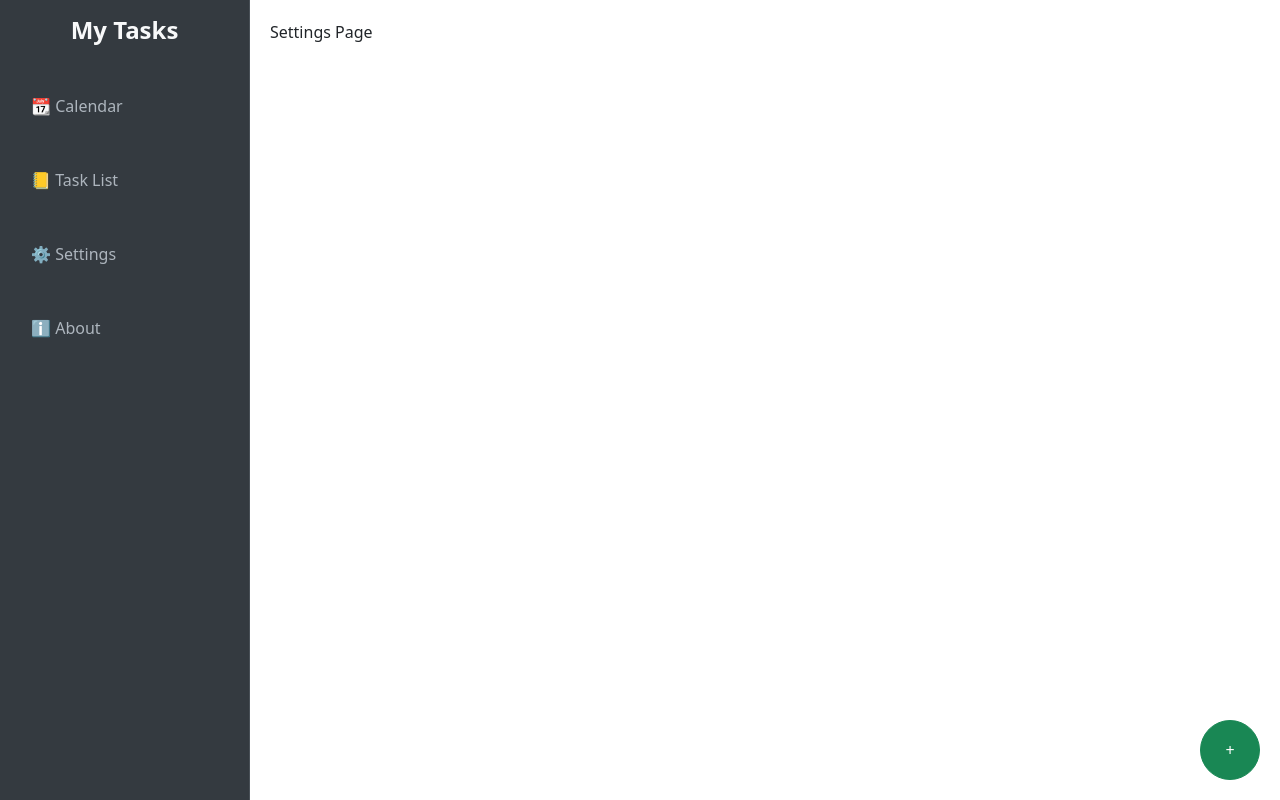
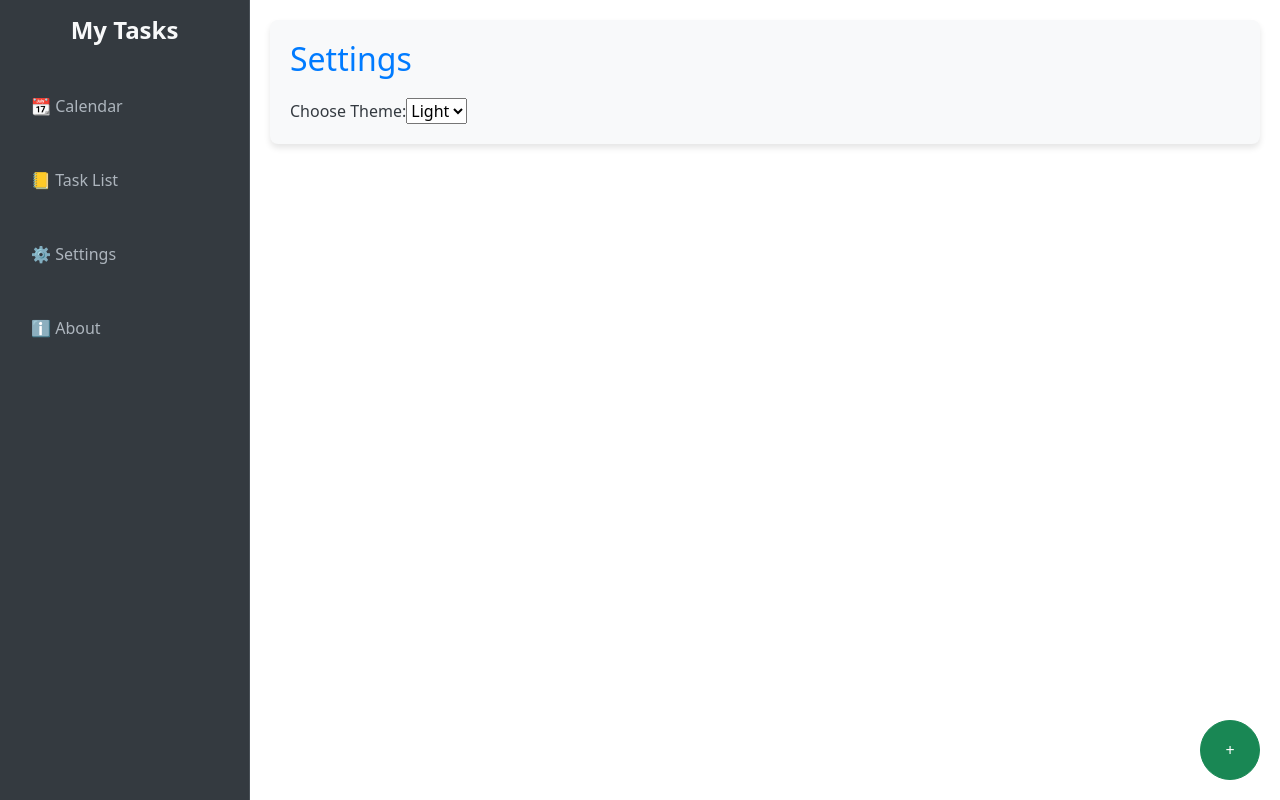
Before and after one commit to AnyaChann/ToDos, a React (Create React App) app in the folder todofe/: page /settings in a window 1280 px wide. Built offline with nearby package versions, Linux system fonts and the light colour scheme; no server answers.

Commit message:
Added setting page

```diff
--- a/todofe/package.json
+++ b/todofe/package.json
@@ -16,6 +16,7 @@
     "react-dom": "^19.1.0",
     "react-router-dom": "^7.5.0",
     "react-scripts": "5.0.1",
+    "typescript": "^5.8.3",
     "web-vitals": "^2.1.4"
   },
   "scripts": {
--- a/todofe/src/App.js
+++ b/todofe/src/App.js
@@ -13,11 +13,18 @@ import TodoForm from "./components/TodoForm";
 import API_BASE_URL from "./apiConfig";
 import "./styles/App.css";
 import About from "../src/components/About"; // Import the About component
+import Setting from "./components/Setting"; // Import the Setting component
 
 function App() {
   const [todos, setTodos] = useState([]);
   const [editingTask, setEditingTask] = useState(null);
   const [showForm, setShowForm] = useState(false);
+  const [theme, setTheme] = useState(localStorage.getItem("theme") || "light"); // Load theme from localStorage
+
+  const handleThemeChange = (newTheme) => {
+    setTheme(newTheme);
+    localStorage.setItem("theme", newTheme); // Save theme to localStorage
+  };
 
   useEffect(() => {
     fetchTodos();
@@ -132,7 +139,15 @@ function App() {
                 />
               }
             />
-            <Route path="/settings" element={<div>Settings Page</div>} />
+            <Route
+              path="/settings"
+              element={
+                <Setting
+                  onThemeChange={handleThemeChange}
+                  currentTheme={theme}
+                />
+              }
+            />
             <Route path="/about" element={<About />} /> {/* Add About route */}
           </Routes>
         </div>
--- a/todofe/src/components/Setting.js
+++ b/todofe/src/components/Setting.js
@@ -0,0 +1,31 @@
+import React, { useState } from "react";
+import "../styles/Setting.css"; // Import CSS for styling
+
+const Setting = ({ onThemeChange, currentTheme }) => {
+  const [selectedTheme, setSelectedTheme] = useState(currentTheme);
+
+  const handleThemeChange = (e) => {
+    const newTheme = e.target.value;
+    setSelectedTheme(newTheme);
+    onThemeChange(newTheme); // Notify parent component about the change
+  };
+
+  return (
+    <div className="setting-container">
+      <h1>Settings</h1>
+      <div className="theme-setting">
+        <label htmlFor="theme-select">Choose Theme:</label>
+        <select
+          id="theme-select"
+          value={selectedTheme}
+          onChange={handleThemeChange}
+        >
+          <option value="light">Light</option>
+          <option value="dark">Dark</option>
+        </select>
+      </div>
+    </div>
+  );
+};
+
+export default Setting;
--- a/todofe/src/styles/App.css
+++ b/todofe/src/styles/App.css
@@ -41,3 +41,29 @@
 .fab:hover {
   background-color: #0056b3;
 }
+
+/* Default theme (light) */
+.app-container.light {
+  background-color: #f8f9fa; /* Light background */
+  color: #343a40; /* Dark text */
+}
+
+/* Dark theme */
+.app-container.dark {
+  background-color: #343a40; /* Dark background */
+  color: #f8f9fa; /* Light text */
+}
+
+/* Sidebar adjustments for dark theme */
+.app-container.dark .sidebar {
+  background-color: #212529; /* Darker sidebar */
+  color: #adb5bd; /* Light gray text */
+}
+
+.app-container.dark .sidebar a {
+  color: #adb5bd; /* Light gray links */
+}
+
+.app-container.dark .sidebar a:hover {
+  color: #fff; /* White text on hover */
+}
--- /dev/null
+++ b/todofe/src/styles/Setting.css
@@ -0,0 +1,30 @@
+.setting-container {
+  padding: 20px;
+  background-color: #f8f9fa; /* Light background */
+  color: #343a40; /* Dark text */
+  border-radius: 8px;
+  box-shadow: 0 4px 6px rgba(0, 0, 0, 0.1); /* Subtle shadow */
+}
+
+.setting-container h1 {
+  font-size: 2rem;
+  margin-bottom: 20px;
+  color: #007bff; /* Blue heading */
+}
+
+.language-setting {
+  margin-top: 20px;
+}
+
+.language-setting label {
+  font-size: 1rem;
+  font-weight: bold;
+  margin-right: 10px;
+}
+
+.language-setting select {
+  padding: 5px 10px;
+  font-size: 1rem;
+  border: 1px solid #ccc;
+  border-radius: 5px;
+}
```
Also changed, not shown: 1 other file (tests, documents, lock files or other folders).
